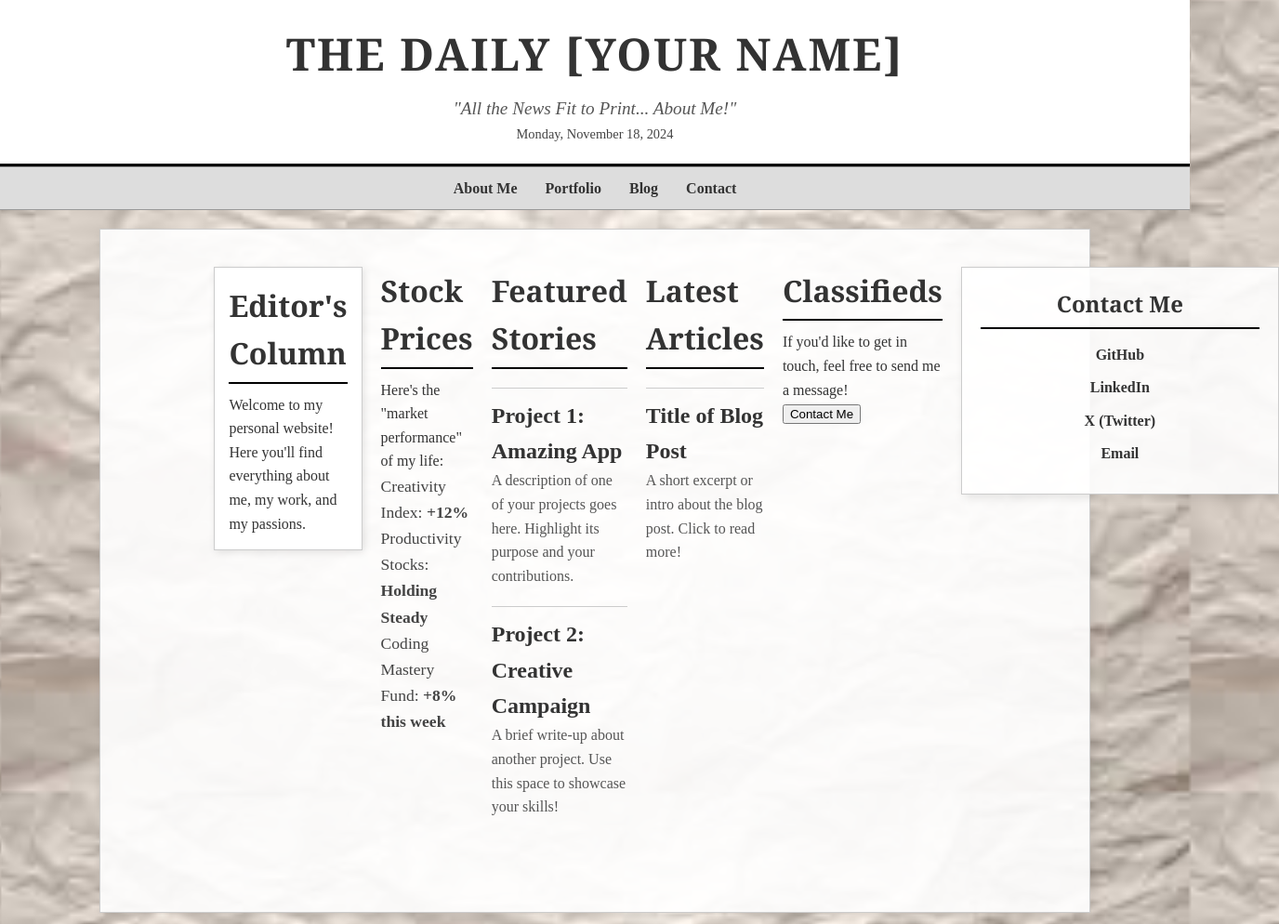
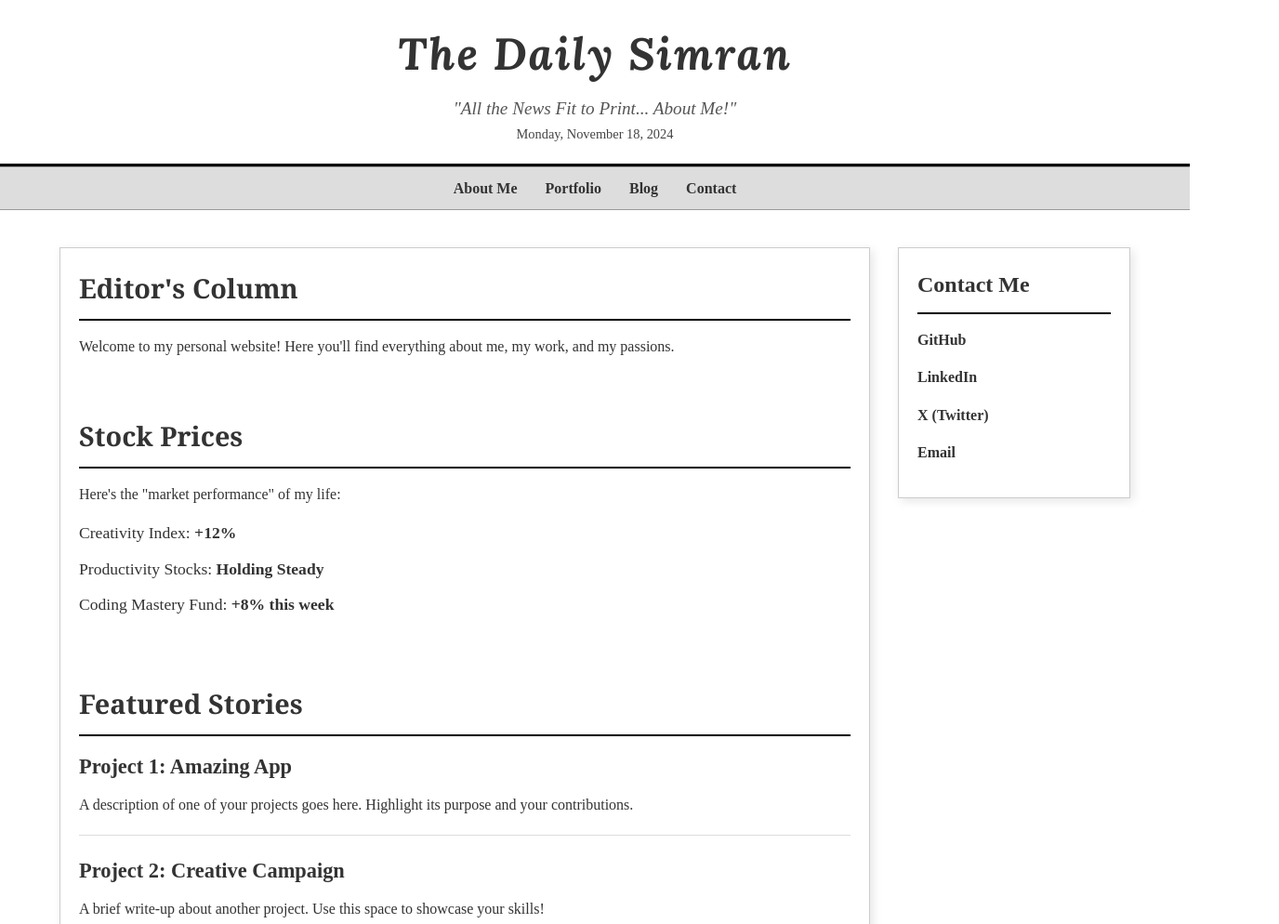
Before and after one commit to simran-ramchandani/simran-ramchandani.github.io, a plain HTML site: page index.html in a window 1280 px wide. Shown: the top 994 px of the page at 93% size, 1376 px wide, since content can reach past the window. Drawn offline with Linux system fonts and the light colour scheme; a web font is replaced by a local one.

Commit message:
It looks pretty

```diff
--- a/index.html
+++ b/index.html
@@ -5,11 +5,15 @@
     <meta name="viewport" content="width=device-width, initial-scale=1.0">
     <title>The Daily [Your Name]</title>
     <link rel="stylesheet" href="styles.css">
+    <link rel="preconnect" href="https://fonts.googleapis.com">
+<link rel="preconnect" href="https://fonts.gstatic.com" crossorigin>
+<link href="https://fonts.googleapis.com/css2?family=Bokor&family=Lora:ital,wght@0,400..700;1,400..700&family=Quintessential&display=swap" rel="stylesheet">
+
 </head>
 <body>
     <header>
         <div class="header-container">
-            <h1>The Daily [Your Name]</h1>
+            <h1>The Daily Simran</h1>
             <p class="tagline">"All the News Fit to Print... About Me!"</p>
             <div id="date-container"></div>
         </div>
@@ -26,7 +30,8 @@
     <main>
 
         <div class="content-container">
-            <!-- Left Box: Editor's Column -->
+            <!-- Left Box: Main Content -->
+            <div class="left-content">
                 <section id="about">
                     <h2>Editor's Column</h2>
                     <p>Welcome to my personal website! Here you'll find everything about me, my work, and my passions.</p>
@@ -58,13 +63,8 @@
                         <p>A short excerpt or intro about the blog post. Click to read more!</p>
                     </article>
                 </section>
-            <section id="contact">
-                <h2>Classifieds</h2>
-                <p>If you'd like to get in touch, feel free to send me a message!</p>
-                <button>Contact Me</button>
-            </section>
-
-            <!-- Right Box: Contact Me -->
+            </div>
+            <!-- Right Box: Contact Sidebar -->
             <aside id="contact-sidebar">
                 <h2>Contact Me</h2>
                 <ul>
--- a/styles.css
+++ b/styles.css
@@ -19,16 +19,16 @@ header {
     text-align: center;
     padding: 20px 10px;
     border-bottom: 3px solid black;
-    background-color: #fff; /* Fully opaque white background */
-    position: sticky; /* Makes the header stick */
-    top: 0; /* Sticks to the top of the page */
-    z-index: 1000; /* Ensures it stays above other elements */
+    background-color: #fff;
+    position: sticky;
+    top: 0;
+    z-index: 1000;
 }
 
 header h1 {
-    font-family: "Georgia", serif;
+    font-family: "Lora", serif;
+    font-style: italic;
     font-size: 3em;
-    text-transform: uppercase;
     letter-spacing: 2px;
     margin-bottom: 5px;
 }
@@ -45,16 +45,24 @@ header h1 {
 }
 
 /* Navigation */
+/* Navigation */
+nav {
+    position: sticky;
+    top: 178px; /* Adjust this value based on your header height */
+    z-index: 999; /* Just below the header's z-index */
+    background: #ddd;
+}
+
 nav ul {
     list-style: none;
     display: flex;
     justify-content: center;
-    background: #ddd;
     padding: 10px 0;
     border-top: 1px solid #999;
     border-bottom: 1px solid #999;
+    margin-bottom: 20px;
+    background: inherit;
 }
-
 nav ul li {
     margin: 0 15px;
 }
@@ -69,60 +77,101 @@ nav ul li a:hover {
     color: #000;
     text-decoration: underline;
 }
-/* Content Container */
+
+/* Main Content Layout */
 .content-container {
-    display: flex; /* Arrange boxes side by side */
-    justify-content: space-between; /* Space between the left and right boxes */
-    align-items: flex-start; /* Align boxes at the top */
-    width: 80%; /* Overall width of the container */
-    margin: 20px auto; /* Center the container on the page */
-    gap: 20px; /* Add space between the two boxes */
+    width: 90%;
+    max-width: 1200px;
+    margin: 0 auto;
+    display: grid;
+    grid-template-columns: 1fr 250px; /* Reduced sidebar width */
+    gap: 30px;
+    padding: 20px;
 }
 
-/* Left Box: Editor's Column */
-#about {
-    flex: 1; /* Take up remaining space on the left */
+/* Left Content Styles */
+.left-content {
+    display: flex;
+    flex-direction: column;
+    gap: 30px;
     background: rgba(255, 255, 255, 0.9);
     padding: 20px;
     border: 1px solid #ccc;
     box-shadow: 3px 3px 10px rgba(0, 0, 0, 0.1);
 }
 
-/* Right Box: Contact Me */
+/* Section Styles */
+section {
+    margin-bottom: 30px;
+}
+
+section h2 {
+    font-family: "Georgia", serif;
+    font-size: 1.8em;
+    border-bottom: 2px solid black;
+    padding-bottom: 10px;
+    margin-bottom: 15px;
+}
+
+/* Stocks Section */
+#stocks ul {
+    list-style: none;
+    margin-top: 15px;
+}
+
+#stocks ul li {
+    margin-bottom: 10px;
+    font-size: 1.1em;
+}
+
+/* Featured Stories and Blog Articles */
+article {
+    margin-top: 20px;
+    padding-top: 20px;
+    border-top: 1px solid #ddd;
+}
+
+article:first-of-type {
+    margin-top: 15px;
+    padding-top: 0;
+    border-top: none;
+}
+
+article h3 {
+    font-size: 1.4em;
+    margin-bottom: 10px;
+}
+
+/* Contact Sidebar */
 #contact-sidebar {
-    flex: 0 0 300px; /* Fixed width for the Contact Me box */
-    background: rgba(255, 255, 255, 0.9); /* Match the style of the other box */
+    background: rgba(255, 255, 255, 0.9);
     padding: 20px;
     border: 1px solid #ccc;
     box-shadow: 3px 3px 10px rgba(0, 0, 0, 0.1);
-    text-align: center; /* Center align the content */
+    position: sticky;
+    top: 240px;
+    height: fit-content;
 }
 
-/* Sidebar Title */
 #contact-sidebar h2 {
     font-size: 1.5em;
     border-bottom: 2px solid black;
-    padding-bottom: 5px;
+    padding-bottom: 10px;
     margin-bottom: 15px;
-    font-family: "Georgia", serif;
 }
 
-/* Sidebar Links */
 #contact-sidebar ul {
     list-style: none;
-    padding: 0;
-    margin: 0;
 }
 
 #contact-sidebar ul li {
-    margin: 10px 0;
+    margin: 15px 0;
 }
 
 #contact-sidebar ul li a {
     text-decoration: none;
-    font-size: 1em;
+    color: #333;
     font-weight: bold;
-    color: #333;
     transition: color 0.3s ease;
 }
 
@@ -131,71 +180,22 @@ nav ul li a:hover {
     text-decoration: underline;
 }
 
-/* Main Content */
-main {
-    padding: 20px;
-    width: 80%;
-    margin: 20px auto;
-    background: rgba(255, 255, 255, 0.9);
-    border: 1px solid #ccc;
-    box-shadow: 3px 3px 10px rgba(0, 0, 0, 0.1);
-}
-
-/* Sticky About Me Section */
-#about {
-    position: sticky; /* Makes the About Me section stick */
-    top: 80px; /* Adjust to stick below the header */
-    background: rgba(255, 255, 255, 0.95); /* Slightly transparent white background */
-    padding: 15px;
-    border: 1px solid #ccc;
-    z-index: 900; /* Ensures it stays above other elements but below the header */
-    box-shadow: 2px 2px 8px rgba(0, 0, 0, 0.1);
-}
-
-/* Sections */
-section {
-    margin-bottom: 40px;
-}
-
-section h2 {
-    font-family: "Georgia", serif;
-    font-size: 2em;
-    margin-bottom: 10px;
-    border-bottom: 2px solid black;
-    padding-bottom: 5px;
-}
-
-article {
-    margin: 20px 0;
-    border-top: 1px solid #ccc;
-    padding-top: 10px;
-}
-
-article h3 {
-    font-size: 1.5em;
-}
-
-article p {
-    font-size: 1em;
-    color: #555;
-}
-
-/* Stock Prices Section */
-#stocks ul {
-    list-style: none;
-    padding: 0;
-}
-
-#stocks ul li {
-    font-size: 1.1em;
-    color: #444;
-}
-
 /* Footer */
 footer {
     text-align: center;
-    padding: 10px;
+    padding: 20px;
     background: #333;
     color: #fff;
-    font-size: 0.9em;
+    margin-top: 40px;
 }
+
+/* Responsive Design */
+@media (max-width: 768px) {
+    .content-container {
+        grid-template-columns: 1fr;
+    }
+
+    #contact-sidebar {
+        position: static;
+    }
+}
```
Also changed, not shown: your-photo.jpg (renamed from crinkled-paper-bg.jpg). Lines whose indentation alone changed are shown as unchanged.
